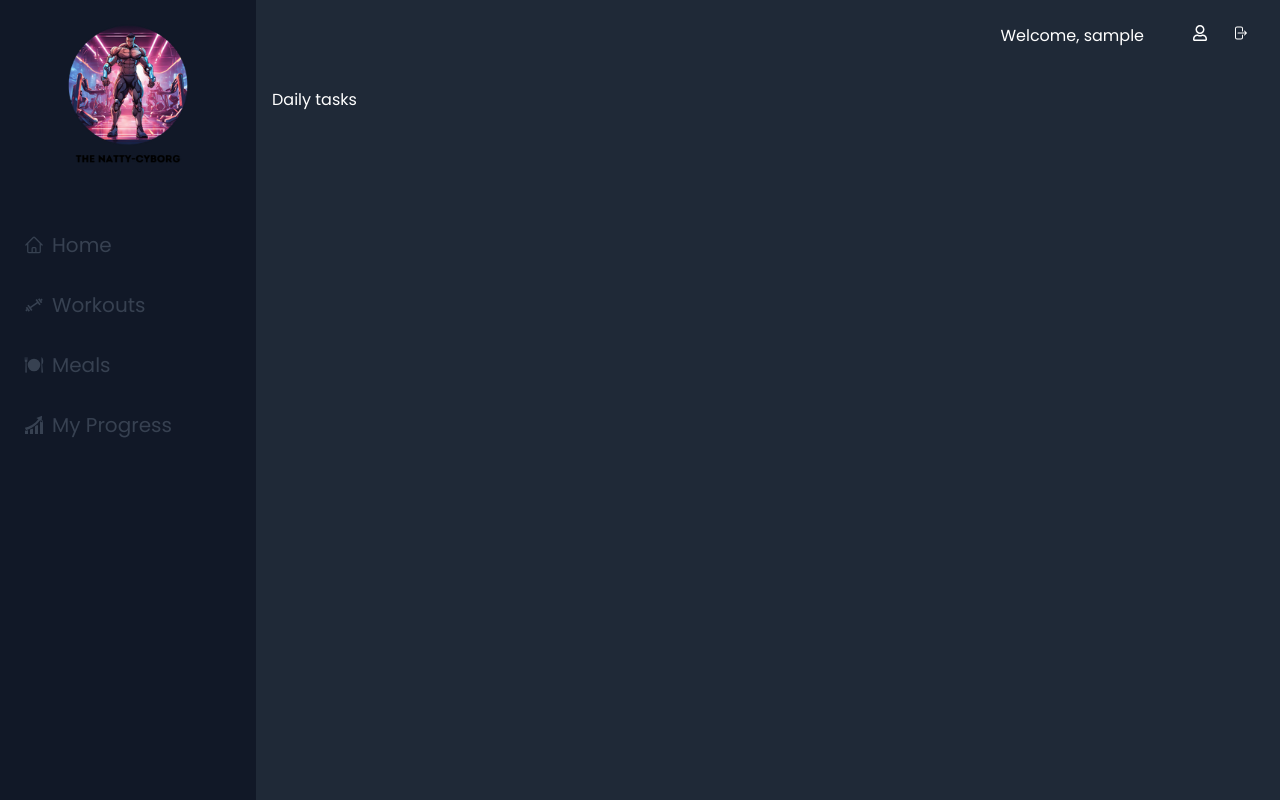
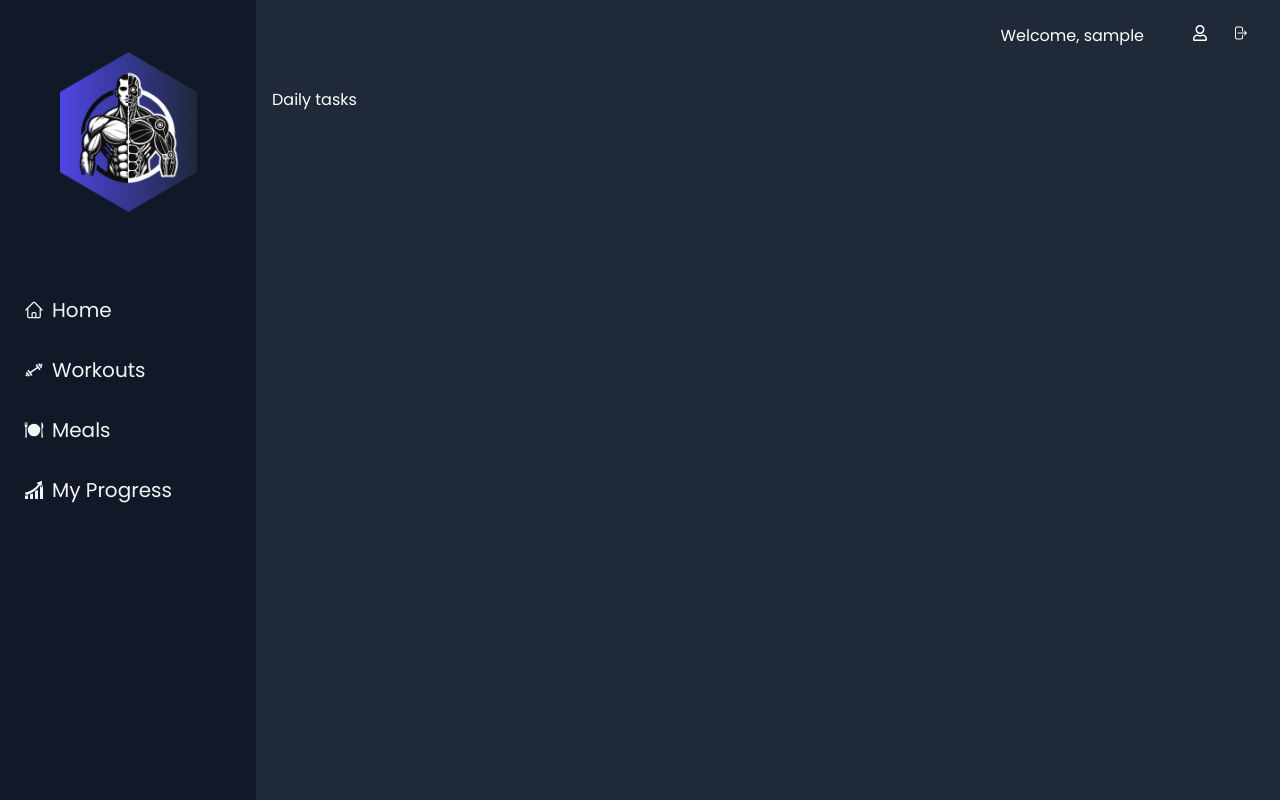
Before and after one commit to yordan-gergov01/Natty-Cyborg, a React (Vite) app in the folder frontend/: page /dashboard in a window 1280 px wide. Built offline with nearby package versions, Linux system fonts and the light colour scheme; sample sign-in values are in the browser's storage.

Commit message:
change the app logo with custom one

```diff
--- a/frontend/src/ui/MainNav.jsx
+++ b/frontend/src/ui/MainNav.jsx
@@ -10,28 +10,28 @@
     <nav className="flex flex-col gap-4">
       <Link
         to="/"
-        className="p-2 text-xl text-gray-700 hover:bg-gray-400 rounded transition flex items-center gap-2"
+        className="p-2 text-xl text-gray-100 hover:bg-gray-400 rounded transition flex items-center gap-2"
       >
         <HiOutlineHome />
         <span>Home</span>
       </Link>
       <Link
         to="/workouts"
-        className="p-2 text-xl text-gray-700 hover:bg-gray-400 rounded transition flex items-center gap-2"
+        className="p-2 text-xl text-gray-100 hover:bg-gray-400 rounded transition flex items-center gap-2"
       >
         <CgGym />
         <span>Workouts</span>
       </Link>
       <Link
         to="/meals"
-        className="p-2 text-xl text-gray-700 hover:bg-gray-400 rounded transition flex items-center gap-2"
+        className="p-2 text-xl text-gray-100 hover:bg-gray-400 rounded transition flex items-center gap-2"
       >
         <GiMeal />
         <span>Meals</span>
       </Link>
       <Link
         to="/progress"
-        className="p-2 text-xl text-gray-700 hover:bg-gray-400 rounded transition flex items-center gap-2"
+        className="p-2 text-xl text-gray-100 hover:bg-gray-400 rounded transition flex items-center gap-2"
       >
         <GiProgression />
         <span>My Progress</span>
```
Also changed, not shown: frontend/public/logo.png.
